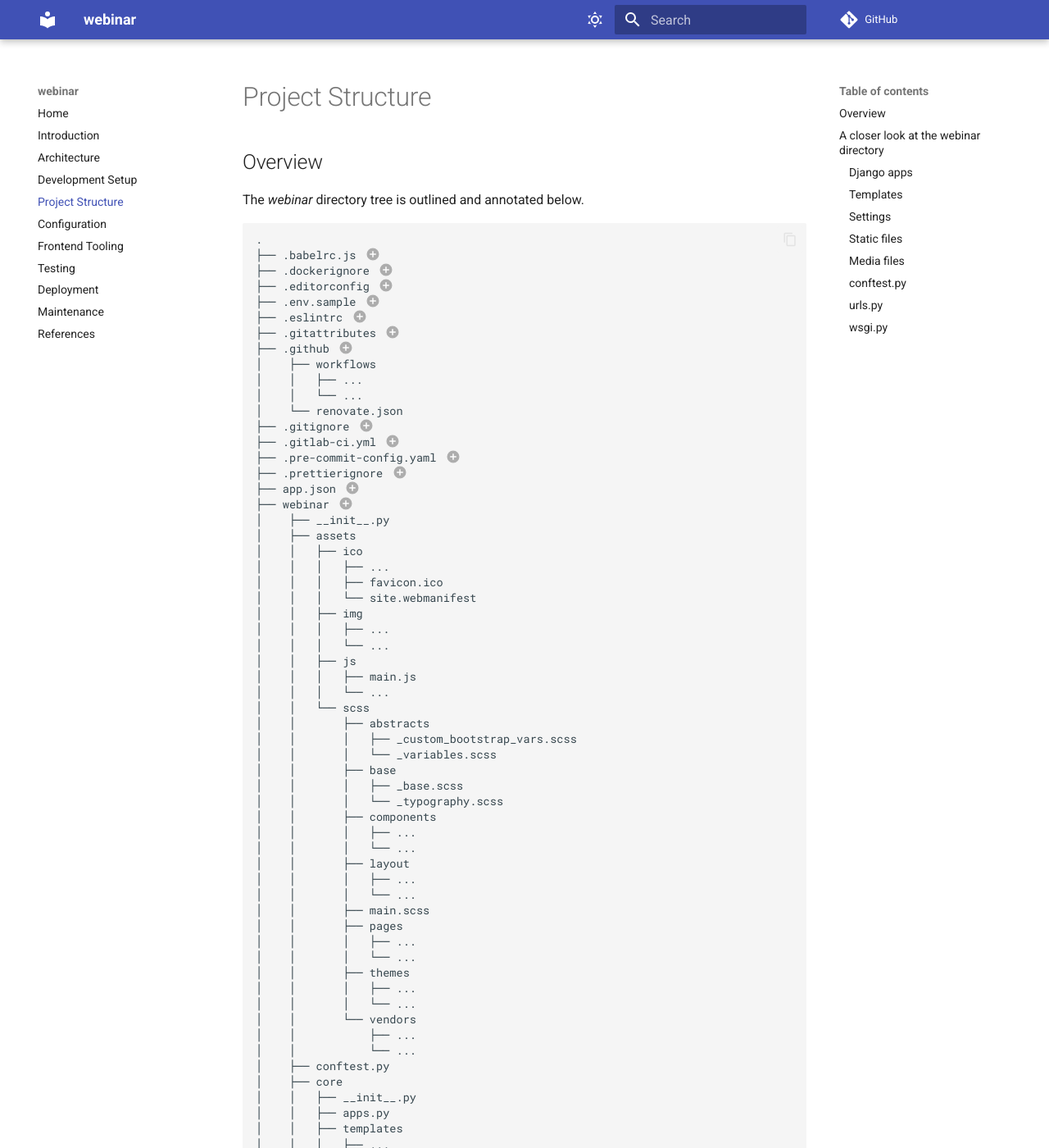
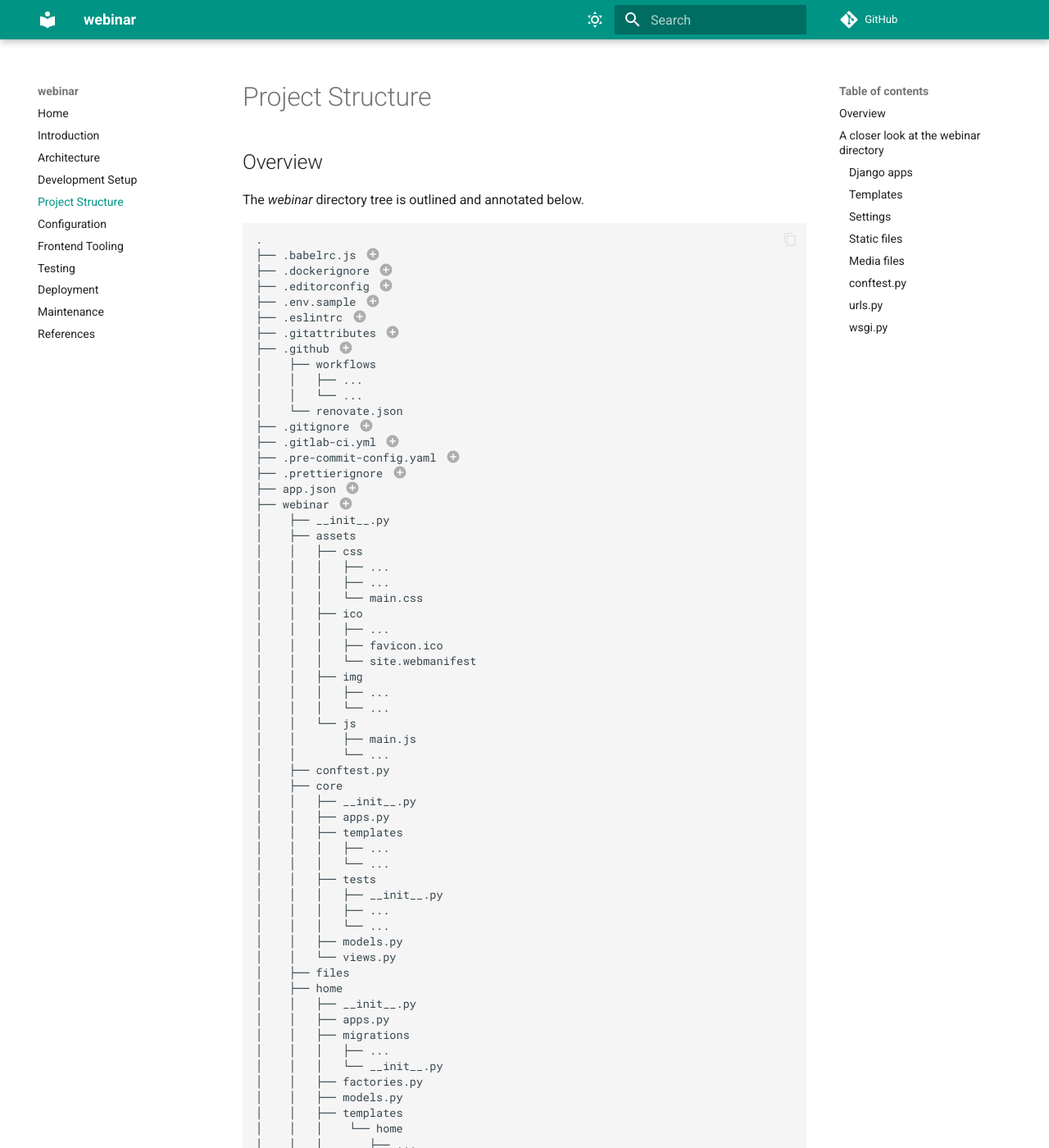
Before and after one commit to engineervix/webinar, an MkDocs documentation site: the page built from docs/project-structure.md, in a window 1280 px wide and 1400 px high. Shown: the whole window at 82% size. Built offline with MkDocs 1.6.1 and Material for MkDocs 9.7.7, drawn with Linux system fonts in a browser that asks for light colours; comment, search, counter and statistics services are not loaded.

Commit message:
docs: quick cleanup of the documentation

```diff
--- a/docs/project-structure.md
+++ b/docs/project-structure.md
@@ -25,6 +25,10 @@ The _webinar_ directory tree is outlined and annotated below.
 ├── webinar # (30)!
 │	 ├── __init__.py
 │	 ├── assets
+│	 │	 ├── css
+│	 │	 │	 ├── ...
+│	 │	 │	 ├── ...
+│	 │	 │	 └── main.css
 │	 │	 ├── ico
 │	 │	 │	 ├── ...
 │	 │	 │	 ├── favicon.ico
@@ -32,32 +36,9 @@ The _webinar_ directory tree is outlined and annotated below.
 │	 │	 ├── img
 │	 │	 │	 ├── ...
 │	 │	 │	 └── ...
-│	 │	 ├── js
-│	 │	 │	 ├── main.js
-│	 │	 │	 └── ...
-│	 │	 └── scss
-│	 │	     ├── abstracts
-│	 │	     │	 ├── _custom_bootstrap_vars.scss
-│	 │	     │	 └── _variables.scss
-│	 │	     ├── base
-│	 │	     │	 ├── _base.scss
-│	 │	     │	 └── _typography.scss
-│	 │	     ├── components
-│	 │	     │	 ├── ...
-│	 │	     │	 └── ...
-│	 │	     ├── layout
-│	 │	     │	 ├── ...
-│	 │	     │	 └── ...
-│	 │	     ├── main.scss
-│	 │	     ├── pages
-│	 │	     │	 ├── ...
-│	 │	     │	 └── ...
-│	 │	     ├── themes
-│	 │	     │	 ├── ...
-│	 │	     │	 └── ...
-│	 │	     └── vendors
-│	 │	         ├── ...
-│	 │	         └── ...
+│	 │	 └── js
+│	 │	 	 ├── main.js
+│	 │	  	 └── ...
 │	 ├── conftest.py
 │	 ├── core
 │	 │	 ├── __init__.py
--- a/mkdocs.yml
+++ b/mkdocs.yml
@@ -8,6 +8,8 @@ theme:
   palette:
     # Palette toggle for light mode
     - media: "(prefers-color-scheme: light)"
+      primary: teal
+      accent: teal
       scheme: default
       toggle:
         icon: material/weather-sunny
@@ -15,6 +17,8 @@ theme:
 
     # Palette toggle for dark mode
     - media: "(prefers-color-scheme: dark)"
+      primary: teal
+      accent: teal
       scheme: slate
       toggle:
         icon: material/weather-night
```
Also changed, not shown: README.md (+8 -5 lines), docs/configuration.md (+1 -2 lines), docs/deployment.md (+9 -1 lines), docs/frontend.md (+3 -6 lines), docs/maintenance.md (+1 -1 lines).
